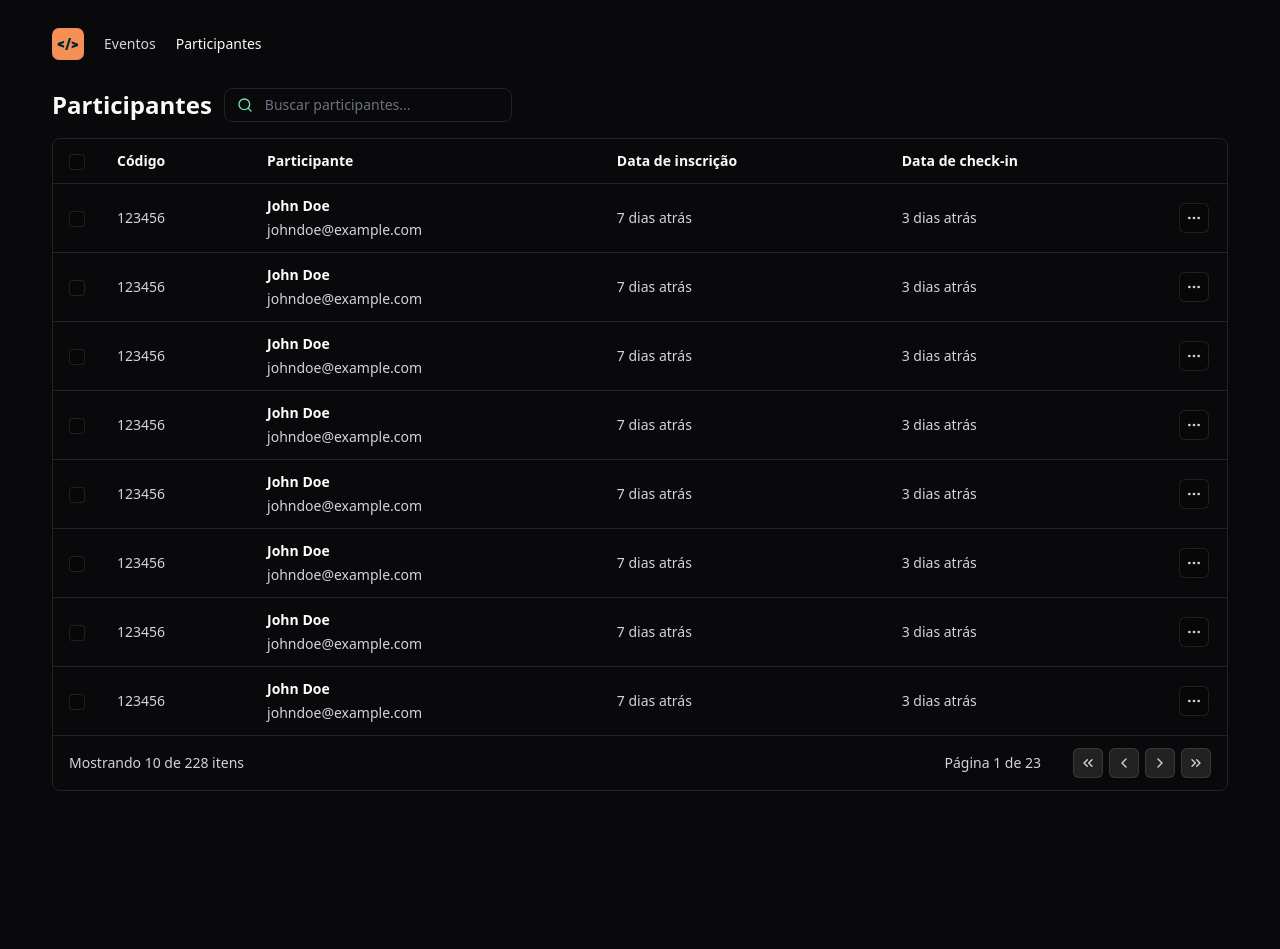
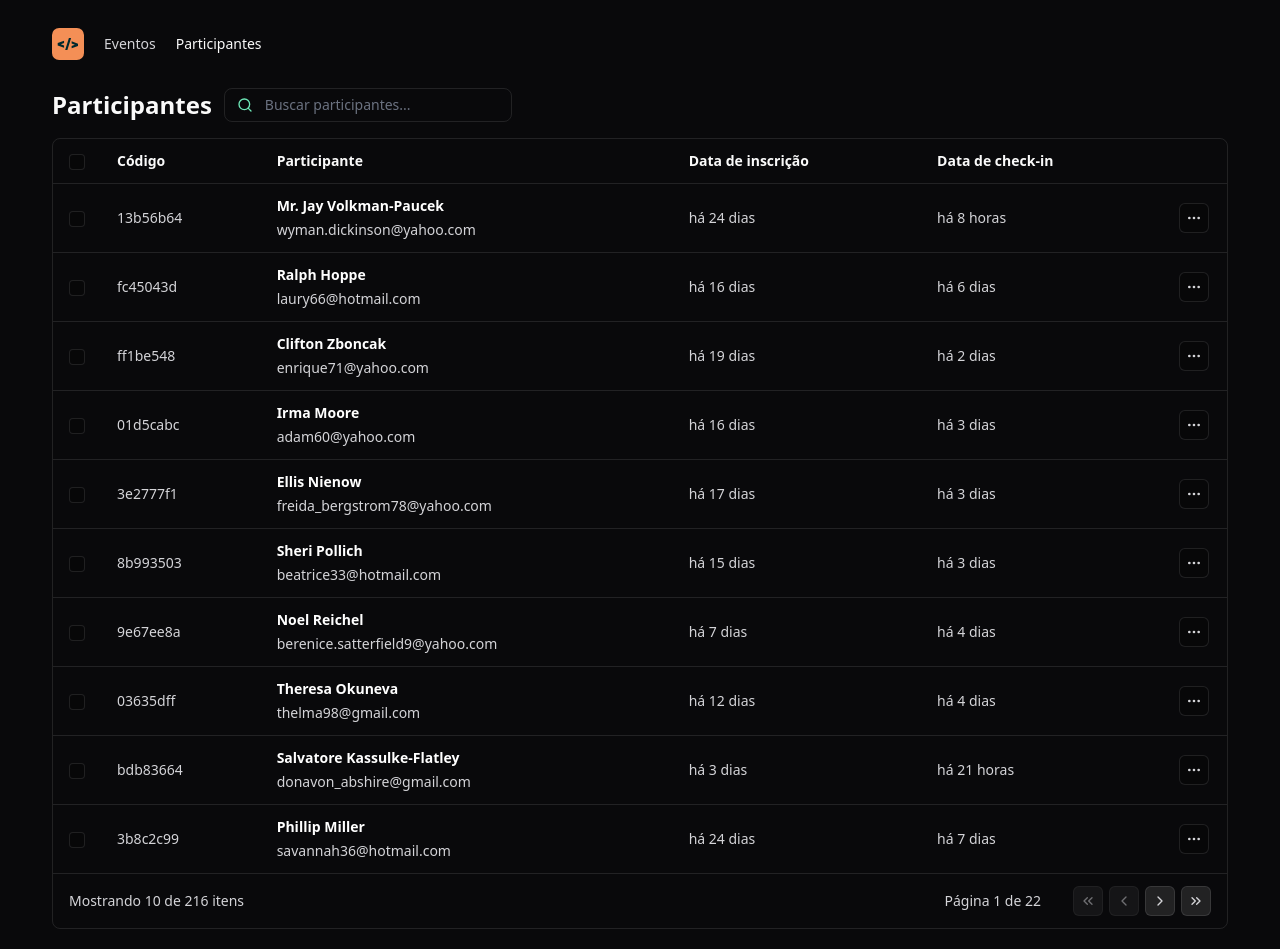
Before and after one commit to Robson16/nlw15-passin-reactjs, a React (Vite) app: page / in a window 1280 px wide. Before the commit the page ends 811 px from the top, so only its background shows below. Built offline with nearby package versions, Linux system fonts and the light colour scheme.

Commit message:
feat: lesson 2

```diff
--- a/src/components/attendee-list.tsx
+++ b/src/components/attendee-list.tsx
@@ -1,6 +1,44 @@
+import dayjs from 'dayjs'
+import 'dayjs/locale/pt-br'
+import relativeTime from 'dayjs/plugin/relativeTime'
 import { ChevronLeft, ChevronRight, ChevronsLeft, ChevronsRight, MoreHorizontal, Search } from 'lucide-react'
+import { ChangeEvent, useState } from 'react'
+import { attendees } from '../data/attendees'
+import { IconButton } from './icon-button'
+import { Table } from './table/table'
+import { TableCell } from './table/table-cell'
+import { TableHeader } from './table/table-header'
+import { TableRow } from './table/table-row'
+
+dayjs.extend(relativeTime)
+dayjs.locale('pt-br')
 
 export function AttendeeList() {
+  const [search, setSearch] = useState('')
+  const [perPage, setPerPage] = useState(10)
+  const [page, setPage] = useState(1)
+  const [totalPages, setTotalPages] = useState(Math.ceil(attendees.length / perPage))
+
+  function onSearchInputChange(event: ChangeEvent<HTMLInputElement>) {
+    setSearch(event.target.value)
+  }
+
+  function gotoFirstPage() {
+    setPage(1)
+  }
+
+  function goToLastPage() {
+    setPage(totalPages)
+  }
+
+  function goToPreviousPage() {
+    setPage(page - 1)
+  }
+
+  function goToNextPage() {
+    setPage(page + 1)
+  }
+
   return (
     <div className='flex flex-col gap-4'>
       <header className="flex gap-3 items-center">
@@ -10,86 +48,97 @@ export function AttendeeList() {
         >
           <Search className='size-4 text-emerald-300' />
           <input
+            onChange={onSearchInputChange}
             className="flex-1 bg-transparent outline-none h-auto border-0 p-0 text-sm"
             placeholder="Buscar participantes..."
           />
         </div>
       </header>
 
-      <div className='border border-white/10 rounded-lg'>
-        <table className='w-full '>
+      <Table>
         <thead>
-            <tr className='border-b border-white/10'>
-              <th style={{ width: 48 }} className='py-3 px-4 text-sm font-semibold text-left'>
+          <TableRow>
+            <TableHeader style={{ width: 48 }}>
               <input type="checkbox" className='size-4 bg-black/20 rounded border border-white/10' />
-              </th>
-              <th className='py-3 px-4 text-sm font-semibold text-left'>Código</th>
-              <th className='py-3 px-4 text-sm font-semibold text-left'>Participante</th>
-              <th className='py-3 px-4 text-sm font-semibold text-left'>Data de inscrição</th>
-              <th className='py-3 px-4 text-sm font-semibold text-left'>Data de check-in</th>
-              <th style={{ width: 64 }} className='py-3 px-4 text-sm font-semibold text-left'></th>
-            </tr>
+            </TableHeader>
+            <TableHeader>Código</TableHeader>
+            <TableHeader>Participante</TableHeader>
+            <TableHeader>Data de inscrição</TableHeader>
+            <TableHeader>Data de check-in</TableHeader>
+            <TableHeader style={{ width: 64 }}></TableHeader>
+          </TableRow>
         </thead>
         <tbody>
-            {Array.from({ length: 8 }).map((_, i) => {
+          {attendees.slice((page - 1) * perPage, page * perPage).map((attendee) => {
             return (
-                <tr key={i} className='border-b border-white/10 hover:bg-white/5'>
-                  <td className='py-3 px-4 text-sm text-zinc-300'>
+              <TableRow key={attendee.id} className='hover:bg-white/5'>
+                <TableCell>
                   <input type="checkbox" className='size-4 bg-black/20 rounded border border-white/10' />
-                  </td>
-                  <td className='py-3 px-4 text-sm text-zinc-300'>
-                    123456
-                  </td>
-                  <td className='py-3 px-4 text-sm text-zinc-300'>
+                </TableCell>
+                <TableCell>
+                  {attendee.id.substring(0, 8)}
+                </TableCell>
+                <TableCell>
                   <div className='flex flex-col gap-1'>
-                      <span className='font-semibold text-white'>John Doe</span>
-                      <span>johndoe@example.com</span>
+                    <span className='font-semibold text-white'>{attendee.name}</span>
+                    <span>{attendee.email}</span>
                   </div>
-                  </td>
-                  <td className='py-3 px-4 text-sm text-zinc-300'>
-                    7 dias atrás
-                  </td>
-                  <td className='py-3 px-4 text-sm text-zinc-300'>
-                    3 dias atrás
-                  </td>
-                  <td className='py-3 px-4 text-sm text-zinc-300'>
-                    <button className='bg-black/20 border border-white/10 rounded-md p-1.5'>
+                </TableCell>
+                <TableCell>
+                  {dayjs().to(attendee.createAt)}
+                </TableCell>
+                <TableCell>
+                  {dayjs().to(attendee.checkedInAt)}
+                </TableCell>
+                <TableCell>
+                  <IconButton transparent>
                     <MoreHorizontal className='size-4' />
-                    </button>
-                  </td>
-                </tr>
+                  </IconButton>
+                </TableCell>
+              </TableRow>
             )
           })}
         </tbody>
         <tfoot>
           <tr>
-              <td colSpan={3} className='py-3 px-4 text-sm text-zinc-300'>
-                Mostrando 10 de 228 itens
-              </td>
-              <td colSpan={3} className='py-3 px-4 text-sm text-zinc-300 text-right'>
+            <TableCell colSpan={3}>
+              Mostrando 10 de {attendees.length} itens
+            </TableCell>
+            <TableCell colSpan={3} className='text-right' >
               <div className='inline-flex items-center gap-8'>
-                  <span>Página 1 de 23</span>
+                <span>Página {page} de {totalPages}</span>
 
                 <div className='flex items-center gap-1.5'>
-                    <button className='bg-white/10 border border-white/10 rounded-md p-1.5'>
+                  <IconButton
+                    onClick={gotoFirstPage}
+                    disabled={page === 1}
+                  >
                     <ChevronsLeft className='size-4' />
-                    </button>
-                    <button className='bg-white/10 border border-white/10 rounded-md p-1.5'>
+                  </IconButton>
+                  <IconButton
+                    onClick={goToPreviousPage}
+                    disabled={page === 1}
+                  >
                     <ChevronLeft className='size-4' />
-                    </button>
-                    <button className='bg-white/10 border border-white/10 rounded-md p-1.5'>
+                  </IconButton>
+                  <IconButton
+                    onClick={goToNextPage}
+                    disabled={page === totalPages}
+                  >
                     <ChevronRight className='size-4' />
-                    </button>
-                    <button className='bg-white/10 border border-white/10 rounded-md p-1.5'>
+                  </IconButton>
+                  <IconButton
+                    onClick={goToLastPage}
+                    disabled={page === totalPages}
+                  >
                     <ChevronsRight className='size-4' />
-                    </button>
+                  </IconButton>
                 </div>
               </div>
-              </td>
+            </TableCell>
           </tr>
         </tfoot>
-        </table>
-      </div>
+      </Table>
     </div>
   )
 }
--- a/src/components/header.tsx
+++ b/src/components/header.tsx
@@ -1,4 +1,5 @@
 import nlwUniteIcon from '../assets/nlw-unite-icon.svg'
+import { NavLink } from './nav-link'
 
 export function Header() {
   return (
@@ -6,8 +7,8 @@ export function Header() {
       <img src={nlwUniteIcon} alt="NLW 15 - Unite" />
 
       <nav className='flex items-center gap-5'>
-        <a href="" className='font-medium text-sm text-zinc-300'>Eventos</a>
-        <a href="" className='font-medium text-sm'>Participantes</a>
+        <NavLink href='/eventos' className='text-zinc-300'>Eventos</NavLink>
+        <NavLink href='/participantes' >Participantes</NavLink>
       </nav>
     </header>
   )
--- /dev/null
+++ b/src/components/icon-button.tsx
@@ -0,0 +1,19 @@
+import { ComponentProps } from "react";
+import { twMerge } from "tailwind-merge";
+
+interface IconButtonProps extends ComponentProps<'button'> {
+  transparent?: boolean
+}
+
+export function IconButton({ transparent, ...props }: IconButtonProps) {
+  return (
+    <button
+      {...props}
+      className={twMerge(
+        "border border-white/10 rounded-md p-1.5",
+        transparent ? "bg-black/20" : "bg-white/10",
+        props.disabled ? "opacity-50" : null
+      )}
+    />
+  )
+}
--- /dev/null
+++ b/src/components/nav-link.tsx
@@ -0,0 +1,18 @@
+import { ComponentProps } from "react"
+import { twMerge } from "tailwind-merge"
+
+interface NavLinkProps extends ComponentProps<'a'> {}
+
+export function NavLink(props: NavLinkProps) {
+  return (
+    <a
+      {...props}
+      className={
+        twMerge(
+          'font-medium text-sm',
+          props.className
+        )
+      }
+    />
+  )
+}
--- /dev/null
+++ b/src/components/table/table-cell.tsx
@@ -0,0 +1,17 @@
+import { ComponentProps } from "react";
+import { twMerge } from 'tailwind-merge'
+
+interface TableCellProps extends ComponentProps<'td'> { }
+
+export function TableCell(props: TableCellProps) {
+  return (
+    <td {...props}
+      className={
+        twMerge(
+          'py-3 px-4 text-sm text-zinc-300',
+          props.className
+        )
+      }
+    />
+  )
+}
--- /dev/null
+++ b/src/components/table/table-header.tsx
@@ -0,0 +1,9 @@
+import { ComponentProps } from "react";
+
+interface TableHeaderProps extends ComponentProps<'th'> { }
+
+export function TableHeader(props: TableHeaderProps) {
+  return (
+    <th {...props} className='py-3 px-4 text-sm font-semibold text-left' />
+  )
+}
--- /dev/null
+++ b/src/components/table/table-row.tsx
@@ -0,0 +1,17 @@
+import { ComponentProps } from "react";
+import { twMerge } from 'tailwind-merge'
+
+interface TableRowProps extends ComponentProps<'tr'> { }
+
+export function TableRow(props: TableRowProps) {
+  return (
+    <tr {...props}
+      className={
+        twMerge(
+          'border-b border-white/10',
+          props.className
+        )
+      }
+    />
+  )
+}
--- /dev/null
+++ b/src/components/table/table.tsx
@@ -0,0 +1,11 @@
+import { ComponentProps } from "react";
+
+interface TableProps extends ComponentProps<'table'> { }
+
+export function Table(props: TableProps) {
+  return (
+    <div className='border border-white/10 rounded-lg'>
+      <table {...props} className='w-full' />
+    </div>
+  )
+}
--- /dev/null
+++ b/src/data/attendees.ts
@@ -0,0 +1,12 @@
+import { faker } from '@faker-js/faker'
+import { v4 as uuid } from 'uuid';
+
+export const attendees = Array.from({ length: 216 }).map(() => {
+  return {
+    id: uuid(),
+    name: faker.person.fullName(),
+    email: faker.internet.email().toLocaleLowerCase(),
+    createAt: faker.date.recent({ days: 30 }),
+    checkedInAt: faker.date.recent({ days: 7 }),
+  }
+})
```
Also changed, not shown: package.json (+6 -1 lines), 1 other file (tests, documents, lock files or other folders). Lines whose indentation alone changed are shown as unchanged.
